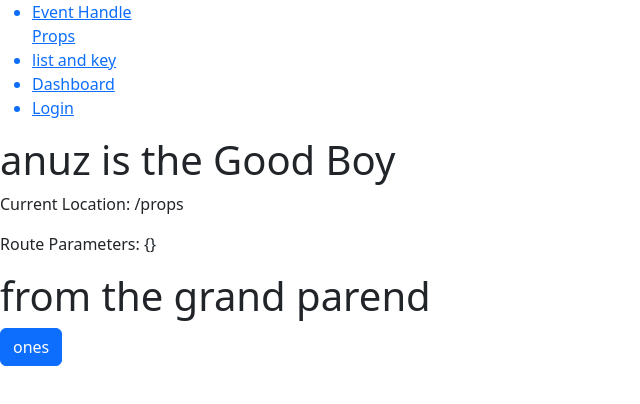
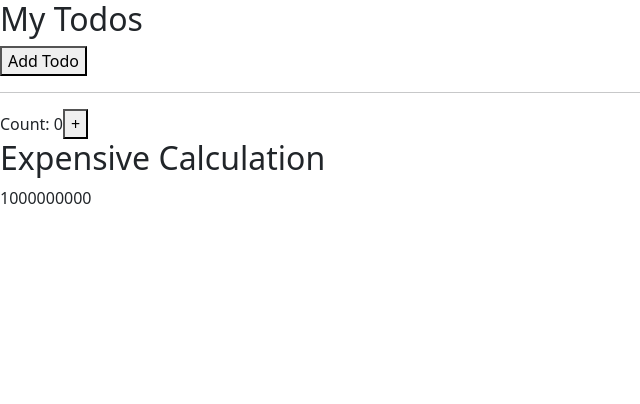
Before and after one commit to Sudaisneelambra/LearnReact, a React (Vite) app: page /props in a window 1280 px wide. Shown: the top 404 px of the page, without its empty margins (0-640 px from the left). Built offline with nearby package versions, Linux system fonts and the light colour scheme.

Commit message:
completted

```diff
--- a/src/App.tsx
+++ b/src/App.tsx
@@ -31,22 +31,28 @@
 // import UseRef from "./components/UseRef";
 // import ThemeButton from "./components/ThemeButton";
 // import ConditionalRendering from "./components/ConditionalRendering";
-import ListAndKey from "./components/ListAndKey";
+// import ListAndKey from "./components/ListAndKey";
 // import ApiIntegration from "./components/ApiIntegration";
 
-import Props from "./components/props";
-import EventHandling from "./components/EventHandling";
+import React, { useState } from "react";
+// import Props from "./components/props";
+// import EventHandling from "./components/EventHandling";
 // import { useState } from "react";
-import {BrowserRouter as Router , Routes, Route ,Link} from "react-router-dom";
-import Dashboard from "./components/DashBoard";
-import Login from "./components/Login";
+// import {BrowserRouter as Router , Routes, Route ,Link} from "react-router-dom";
+// import Dashboard from "./components/DashBoard";
+// import Login from "./components/Login";
 
-function App(){
+// const MyContext =React.createContext<string|undefined>(undefined)
+// function App(){
+
 
   // const [current, setCurrent] = useState('Click me')
 
-  return <>
-        {/* <Props name="Sudais"/> */}
+  // const name='chinnus'
+  // return <>
+      {/* <MyContext.Provider value={name}>
+        <Props name="Sudais"/>
+      </MyContext.Provider>   */}
         {/* <EventHandling buttonValue={current} clicking={()=>{current==='Click me'? setCurrent('clicked') : setCurrent('Click me')}
         }/> */}
         {/* <UseStates/> */}
@@ -57,7 +63,7 @@ function App(){
         {/* <ListAndKey/> */}
         {/* <ApiIntegration/> */}
 
-        <Router>
+        {/* <Router>
           <div className="">
             <nav>
               <ul>
@@ -77,8 +83,57 @@ function App(){
 
             </Routes>
           </div>
-        </Router>
+        </Router> */}
 
-  </>
+
+
+  // </>
+// }
+// export default App;
+
+// export { MyContext };
+
+import { useMemo } from "react";
+
+function App(){
+  const [count, setCount] = useState(0);
+  const [todos, setTodos] = useState([]);
+  const calculation = useMemo(()=> expensiveCalculation(count),[count])
+
+  const increment = () => {
+    setCount((c) => c + 1);
+  };
+  const addTodo = () => {
+    setTodos((t) => [...t, "New Todo"]);
+  };
+
+  return (
+    <div>
+      <div>
+        <h2>My Todos</h2>
+        {todos.map((todo, index) => {
+          return <p key={index}>{todo}</p>;
+        })}
+        <button onClick={addTodo}>Add Todo</button>
+      </div>
+      <hr />
+      <div>
+        Count: {count}
+        <button onClick={increment}>+</button>
+        <h2>Expensive Calculation</h2>
+        {calculation}
+      </div>
+    </div>
+  );
+};
+
+const expensiveCalculation = (num) => {
+  console.log("Calculating...");
+  for (let i = 0; i < 1000000000; i++) {
+    num += 1;
+  }
+  return num;
 }
-export default App;
+
+
+export default App
--- a/src/components/PropsChild.tsx
+++ b/src/components/PropsChild.tsx
@@ -1,10 +1,14 @@
-interface Props {
-    name?:string
-}
-function PropsChild({name} :Props){
-    return <>
-        <h1>{name} from the grand parend</h1>
-    </>
-}
+// interface Props {
+    // name?:string
+// }
+// import { useContext } from "react"
+// import { MyContext } from "../App"
 
-export default PropsChild
+// function PropsChild({name} :Props){
+    // const val =useContext(MyContext) as string
+    // return <>
+        {/* <h1>{val} and {name} from the grand parend</h1> */}
+    // </>
+// }
+
+// export default PropsChild
--- a/src/components/props.tsx
+++ b/src/components/props.tsx
@@ -1,7 +1,7 @@
 
 import {  useState } from "react";
 import PropsChild from "./PropsChild";
-import { useLocation, useParams } from "react-router-dom";
+// import { useLocation, useParams } from "react-router-dom";
 interface Props{
     name?:string;
 }
@@ -10,14 +10,14 @@ interface Props{
 
 function Props({name}:Props){
 
-    const location = useLocation();
-    const params = useParams();
+    // const location = useLocation();
+    // const params = useParams();
 
     const [names, setName] = useState('anuz')
     return <>
-        <h1>{name || names} is the Good Boy</h1>
-        <p>Current Location: {location.pathname}</p>
-        <p>Route Parameters: {JSON.stringify(params)}</p>
+        <h1>{ names} is the Good Boy</h1>
+        {/* <p>Current Location: {location.pathname}</p> */}
+        {/* <p>Route Parameters: {JSON.stringify(params)}</p> */}
         <PropsChild name={name}/>
         <button className="btn btn-primary" onClick={()=>setName('sinu')}> ones</button>
     </>
```
